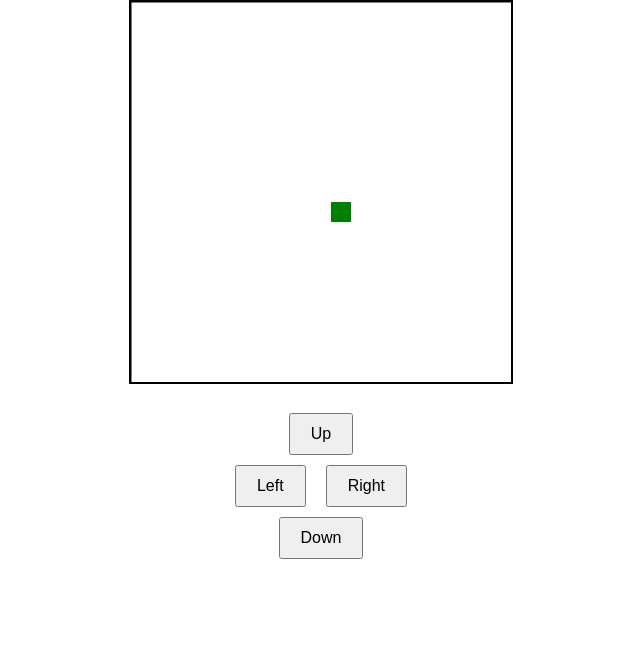
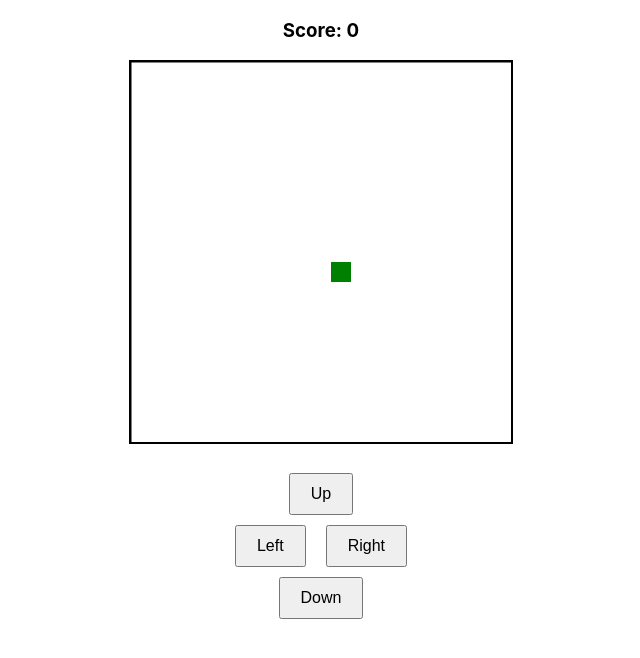
Before and after one commit to imMoonLight30/Snake, a React (Create React App) app in the folder snakeeats/: page / in a window 1280 px wide. Shown: the top 658 px of the page, without its empty margins (319-959 px from the left). Built offline with nearby package versions, Linux system fonts and the light colour scheme.

Commit message:
add score on top

```diff
--- a/snakeeats/src/App.js
+++ b/snakeeats/src/App.js
@@ -3,9 +3,11 @@ import "./App.css";
 import Game, { changeDirection } from "./components/Game";
 
 function App() {
+  const [score, setScore] = React.useState(0);
   return (
     <div className="App">
-      <Game />
+      <h3>Score: {score}</h3>
+      <Game setScore={setScore}/>
       <div className="controls">
         <div className="control-row">
           <button onClick={() => changeDirection("up")}>Up</button>
--- a/snakeeats/src/components/game.js
+++ b/snakeeats/src/components/game.js
@@ -13,7 +13,7 @@ function getRandomFoodPosition() {
   };
 }
 
-const Game = () => {
+const Game = ({setScore}) => {
   const canvasRef = useRef(null);
 
   useEffect(() => {
@@ -32,6 +32,7 @@ const Game = () => {
 
       if (head.x === food.x && head.y === food.y) {
         score++;
+        setScore(score);
         food = getRandomFoodPosition();
       } else {
         snake.pop();
```
